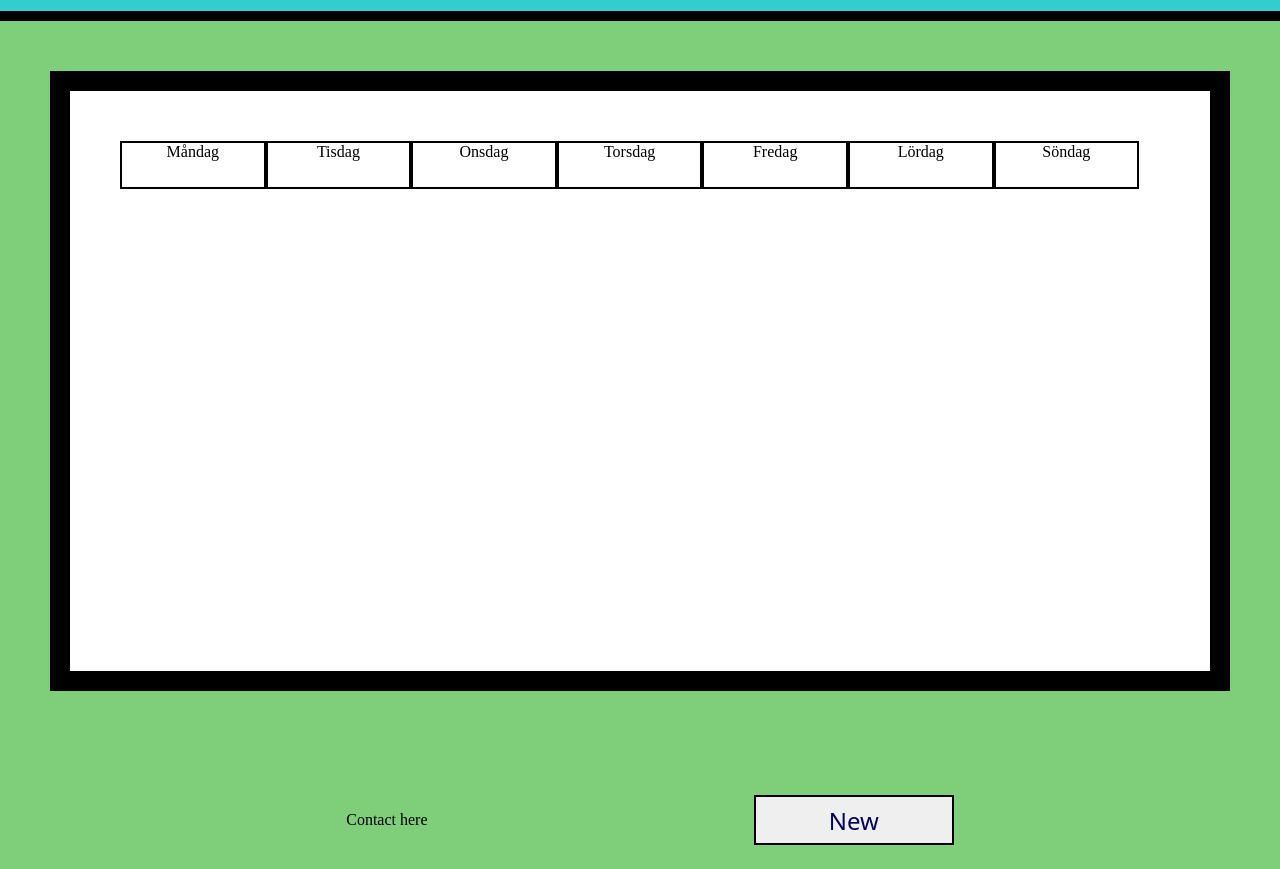
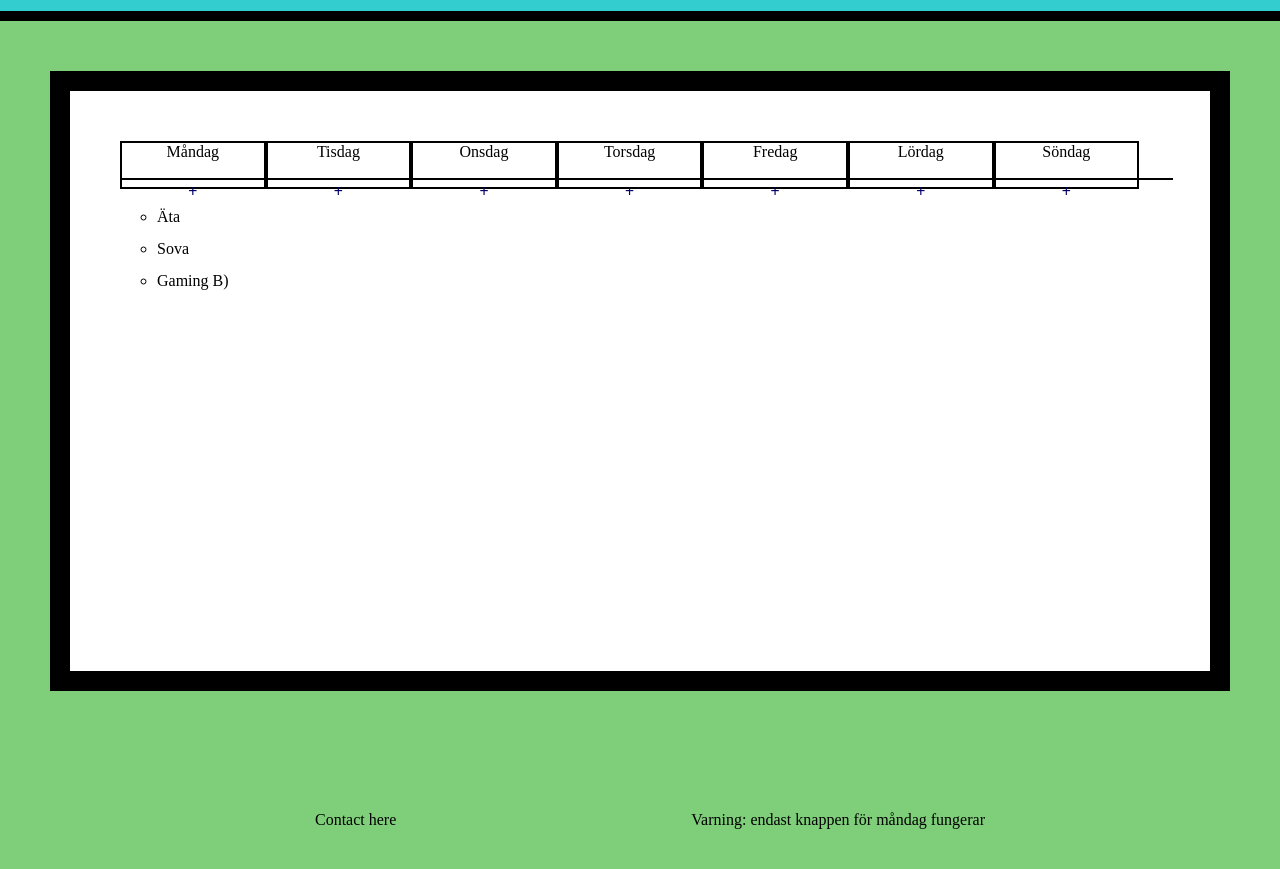
Before and after one commit to gustn03/js, a plain HTML site: page index.html in a window 1280 px wide. Shown: the part 80-949 px from the top of the page. Drawn offline with Linux system fonts and the light colour scheme.

Commit message:
sista skulle jag gissa

```diff
--- a/index.html
+++ b/index.html
@@ -3,7 +3,7 @@
 <head>
     <meta charset="UTF-8">
     <meta http-equiv="X-UA-Compatible" content="IE=edge">
-    <meta name="viewport" content="width=device-width, initial-scale=1.0">
+    <meta name="viewport" content="width=device-width, initial-scale=1.0" />
     <title>JavaScript</title>
     <script defer src="script.js"></script>
     <link rel ="stylesheet" href ="style.css" />
@@ -19,42 +19,84 @@
             <p>
                 Måndag
             </p>
+            <form data-list-form>
+                <input type="text" data-list-input />
+                <button class ="New">+</button>
+            </form>
         </div>
         <div class = "Day">
             <p>
                 Tisdag
             </p>
+            <form data-list-form>
+                <input type="text" data-list-input />
+                <button class ="New">+</button>
+            </form>
         </div>
         <div class = "Day">
             <p>
                 Onsdag
             </p>
+            <form data-list-form>
+                <input type="text" data-list-input />
+                <button class ="New">+</button>
+            </form>
         </div>
         <div class = "Day">
             <p>
                 Torsdag
             </p>
+            <form data-list-form>
+                <input type="text" data-list-input />
+                <button class ="New">+</button>
+            </form>
         </div>
         <div class = "Day">
             <p>
                 Fredag
             </p>
+            <form data-list-form>
+                <input type="text" data-list-input />
+                <button class ="New">+</button>
+            </form>
         </div>
         <div class = "Day">
             <p>
                 Lördag
             </p>
+            <form data-list-form>
+                <input type="text" data-list-input />
+                <button class ="New">+</button>
+            </form>
         </div>
         <div class = "Day">
             <p>
                 Söndag
             </p>
+            <form data-list-form>
+                <input type="text" data-list-input />
+                <button class ="New">+</button>
+            </form>
+        </div>
+        <div class = "list-root">
+        </div>
+        <div class = "list-root">
+        </div>
+        <div class = "list-root">
+        </div>
+        <div class = "list-root">
+        </div>
+        <div class = "list-root">
+        </div>
+        <div class = "list-root">
+        </div>
+        <div class = "list-root">
         </div>
     </div>
     <footer>
         <div id ="ContTainer">
-            <a id = "contact" href="https://www.instagram.com/gustn_pw/?hl=sv" target ="_blank">Contact here</a>
-            <button id ="new">New</button>
+            <a href="https://www.instagram.com/gustn_pw/?hl=sv" target ="_blank">Contact here</a>
+            <a>Varning: endast knappen för måndag fungerar</a>
         </div>
     </footer>
 </body>
--- a/script.js
+++ b/script.js
@@ -0,0 +1,41 @@
+"use strict"; //javascript skrämmer mig vilket är varför jag bara fick måndag att funka som det ska men principen finns där och vill inte dra över mer
+
+let todos = ["Äta", "Sova", "Gaming B)"];
+let listRoot = document.querySelector(".list-root");
+let listForm = document.querySelector("[data-list-form]");
+let listInput = document.querySelector("[data-list-input]");
+
+listForm.addEventListener("submit", (e) => {
+    e.preventDefault();
+    if (listInput.value.trim() === "") {
+        return;
+    }
+    todos.push(listInput.value.trim());
+    updateList();
+    listInput.value= "";
+});
+
+function todoList(items) {
+    let list = document.createElement("ul");
+    items.forEach((item) => {
+      let todoListItem = document.createElement("li");
+      todoListItem.innerText = item;
+      todoListItem.classList.add("todo-list-item");
+      todoListItem.addEventListener("click", removeItem);
+      list.append(todoListItem);
+    });
+    return list;
+  }
+
+function removeItem(event) {
+    let itemToRemove = event.target.innerText;
+    todos = todos.filter((item) => item !== itemToRemove);
+    updateList;
+}
+
+function updateList(){
+    listRoot.innerHTML = "";
+    listRoot.append(todoList(todos));
+}
+
+updateList();
--- a/style.css
+++ b/style.css
@@ -32,7 +32,7 @@ h1{
 #container{
     display: grid;
     grid-template-columns: 14% 14% 14% 14% 14% 14% 14%;
-    grid-template-rows: 10%;
+    grid-template-rows: 10% 90%;
     margin: 50px;
     padding: 50px;
     height: 620px;
@@ -58,20 +58,18 @@ h1{
     justify-content: space-evenly;
     align-items: center;
 }
-#contact{
+a{
     text-decoration: none;
     color: black;
     font-size: 16px;
 }
-#new{
-    width:200px;
-    height: 50px;
-    font-size: 24px;
+.New{
+    font-size: 16px;
     color: #000066;
     font-family: "Noto sans", serif;
-    border-style: solid;
-    border-color: black;
-    border-width: 2px;
+    border: 0;
+    cursor: pointer;
+    background: transparent;
 }
 .Day{
     text-align: center;
@@ -79,3 +77,38 @@ h1{
     border-color: black;
     border-width: 2px;
 }
+
+input{
+    outline: none;
+    background: transparent;
+    border: 0;
+    color: inherit;
+    border-bottom: 2px solid black;
+}
+
+.New:hover,
+.New:focus{
+    outline: none;
+    font-weight: bolder;
+}
+
+ul{
+    margin-top: 12px;
+}
+
+li {
+    line-height: 2rem;
+    list-style: circle;
+    cursor: pointer;
+    user-select: none;
+  }
+
+  li:hover {
+    font-weight: bolder;
+    text-decoration: line-through 2px;
+  }
+
+  .list-root{
+      display: flex;
+      justify-content: center;
+  }
```
